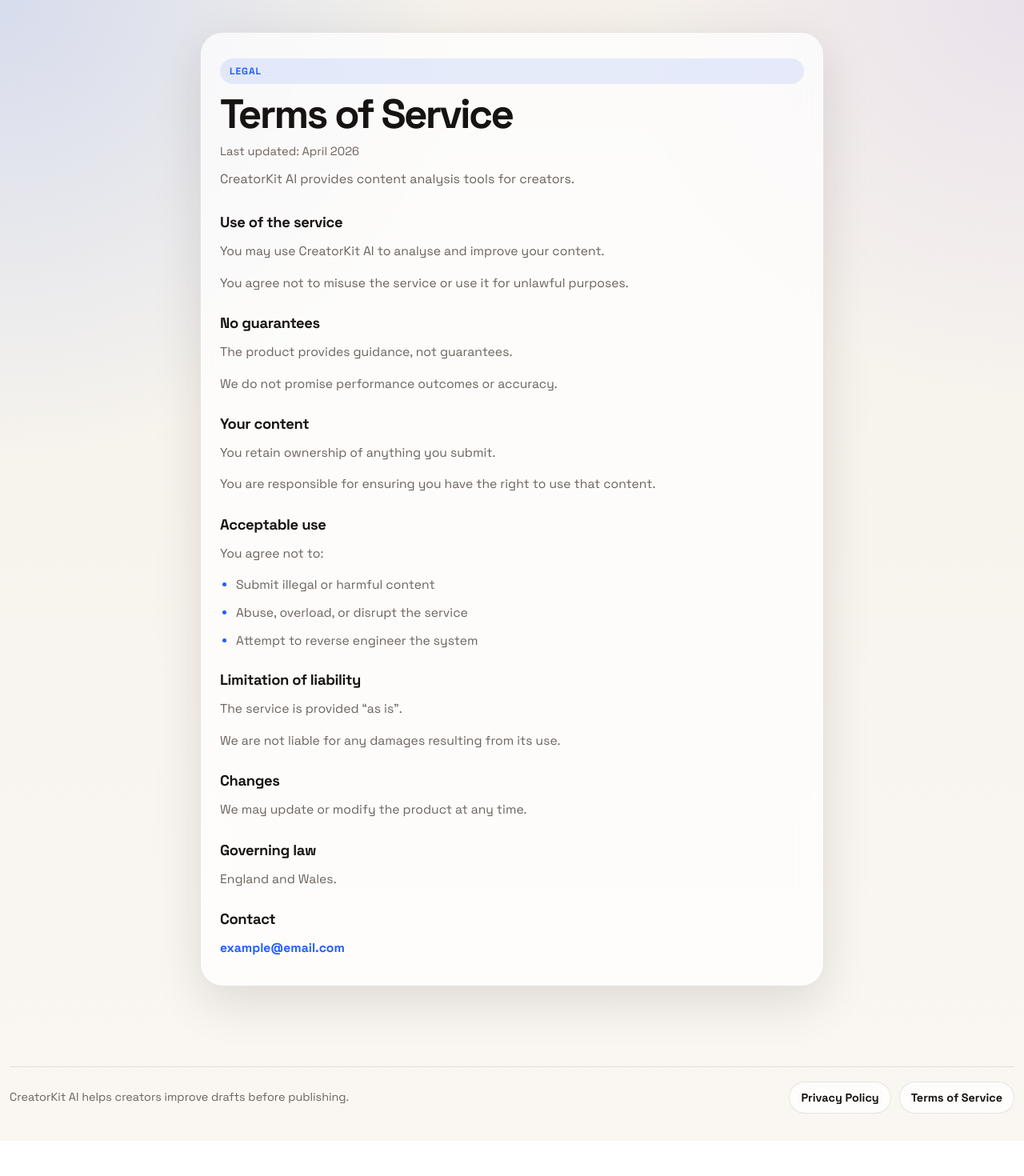
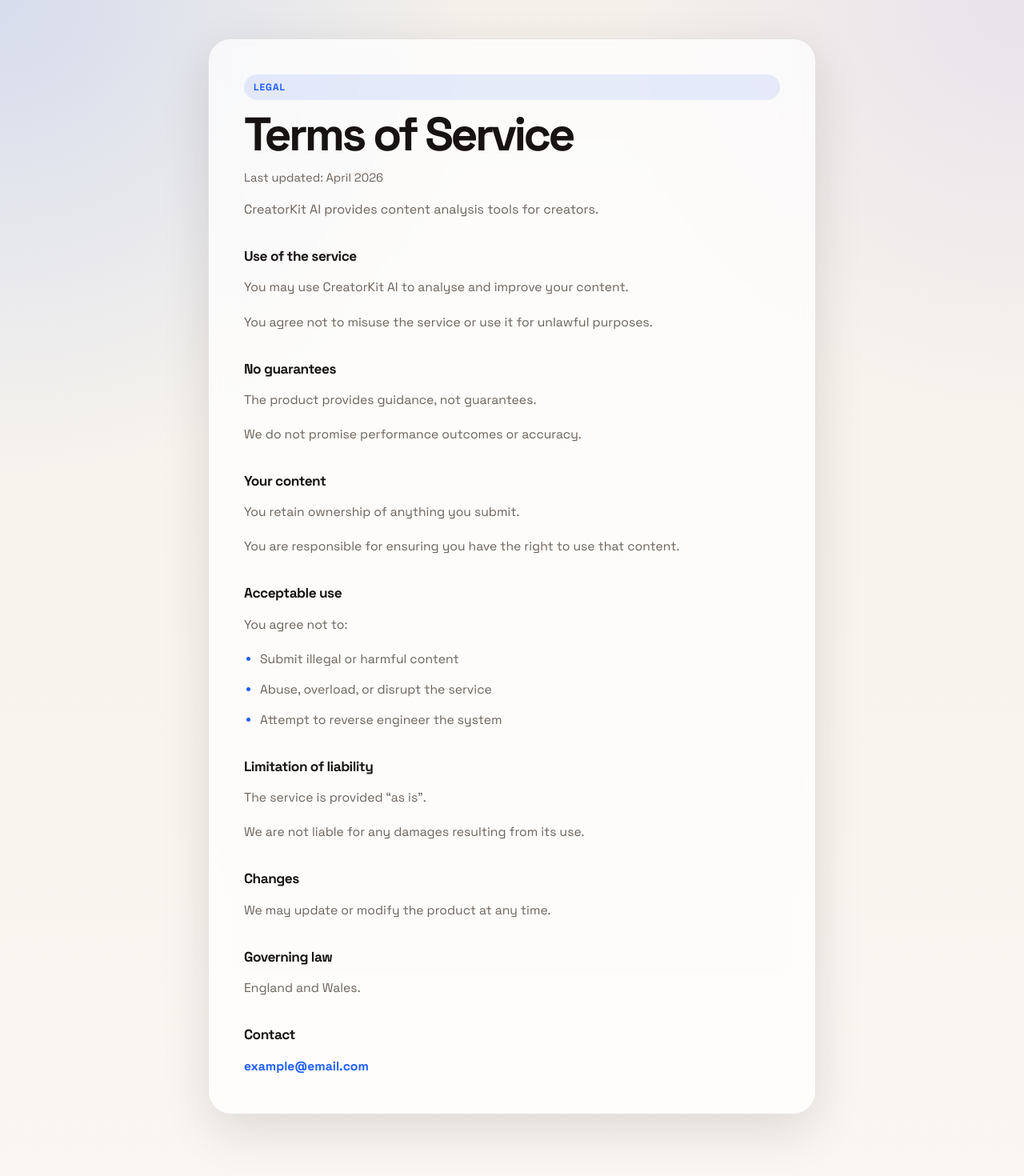
Before and after one commit to Peippo1/creatorkit-ai, a Next.js app in the folder frontend/: page /terms in a window 1280 px wide. Shown: the top 1470 px of the page at 80% size. Before the commit the page ends 1426 px from the top, so only its background shows below. Built offline with nearby package versions, Linux system fonts and the light colour scheme.

Commit message:
polish legal pages and trust text

```diff
--- a/frontend/app/globals.css
+++ b/frontend/app/globals.css
@@ -32,6 +32,15 @@
     linear-gradient(180deg, var(--bg), var(--bg-2));
 }
 
+body {
+  display: flex;
+  flex-direction: column;
+}
+
+main {
+  flex: 1 0 auto;
+}
+
 a {
   color: inherit;
 }
@@ -695,11 +704,11 @@
 
 .legal-page {
   width: min(100%, 100vw);
-  padding: 40px 0 80px;
+  padding: 48px 0 88px;
 }
 
 .legal-shell {
-  width: min(780px, calc(100% - 32px));
+  width: min(760px, calc(100% - 24px));
   margin: 0 auto;
 }
 
@@ -709,77 +718,83 @@
   background: var(--panel);
   box-shadow: var(--shadow);
   backdrop-filter: blur(16px);
-  padding: 32px 24px;
+  padding: clamp(24px, 4vw, 44px);
 }
 
 .legal-header {
   display: grid;
-  gap: 12px;
-  margin-bottom: 28px;
+  gap: 14px;
+  margin-bottom: 32px;
 }
 
 .legal-header h1 {
   margin: 0;
-  font-size: clamp(2.2rem, 4vw, 3.6rem);
-  line-height: 1;
-  letter-spacing: -0.05em;
+  font-size: clamp(2.4rem, 4.6vw, 3.9rem);
+  line-height: 0.98;
+  letter-spacing: -0.06em;
+  text-wrap: balance;
 }
 
 .legal-updated {
   margin: 0;
   color: var(--muted);
   font-size: 0.92rem;
+  line-height: 1.6;
 }
 
 .legal-intro {
   margin: 0;
   color: var(--muted);
   font-size: 1rem;
-  line-height: 1.75;
+  line-height: 1.8;
+  max-width: 60ch;
 }
 
 .legal-sections {
   display: grid;
-  gap: 24px;
+  gap: 32px;
 }
 
 .legal-section {
   display: grid;
-  gap: 12px;
+  gap: 14px;
 }
 
 .legal-section h2 {
   margin: 0;
-  font-size: 1.15rem;
-  line-height: 1.25;
-  letter-spacing: -0.02em;
+  font-size: 1.08rem;
+  line-height: 1.3;
+  letter-spacing: -0.03em;
 }
 
 .legal-section p {
   margin: 0;
   color: var(--muted);
   font-size: 0.98rem;
-  line-height: 1.75;
+  line-height: 1.85;
+  max-width: 68ch;
 }
 
 .legal-list {
   margin: 0;
   padding-left: 20px;
   display: grid;
-  gap: 8px;
-  color: var(--muted);
+  gap: 10px;
+  color: var(--muted);
+  font-size: 0.98rem;
+  line-height: 1.8;
+  max-width: 68ch;
+}
+
+.legal-list li::marker {
+  color: var(--accent);
+}
+
+.legal-contact {
+  margin: 0;
+  color: var(--text);
   font-size: 0.98rem;
   line-height: 1.7;
-}
-
-.legal-list li::marker {
-  color: var(--accent);
-}
-
-.legal-contact {
-  margin: 0;
-  color: var(--text);
-  font-size: 0.98rem;
 }
 
 .legal-contact a {
@@ -789,7 +804,8 @@
 }
 
 .site-footer {
-  padding: 20px 0 34px;
+  margin-top: auto;
+  padding: 0 0 28px;
 }
 
 .site-footer__inner {
@@ -800,14 +816,14 @@
   align-items: center;
   justify-content: space-between;
   gap: 14px;
-  padding-top: 18px;
+  padding-top: 16px;
   border-top: 1px solid var(--line);
 }
 
 .site-footer__copy {
   margin: 0;
   color: var(--muted);
-  font-size: 0.9rem;
+  font-size: 0.82rem;
   line-height: 1.6;
 }
 
@@ -821,8 +837,8 @@
   border: 1px solid var(--line);
   border-radius: 999px;
   background: rgba(255, 255, 255, 0.72);
-  padding: 10px 14px;
-  font-size: 0.9rem;
+  padding: 8px 12px;
+  font-size: 0.82rem;
   font-weight: 700;
   text-decoration: none;
 }
@@ -831,6 +847,52 @@
 .topnav a:hover {
   border-color: rgba(31, 94, 255, 0.28);
   background: rgba(31, 94, 255, 0.08);
+}
+
+.trust-note {
+  margin: 2px 0 0;
+  color: var(--muted);
+  font-size: 0.82rem;
+  line-height: 1.6;
+  max-width: 46ch;
+}
+
+.trust-note strong {
+  color: var(--text);
+  font-weight: 700;
+}
+
+@media (max-width: 640px) {
+  .legal-page {
+    padding: 28px 0 56px;
+  }
+
+  .legal-shell {
+    width: min(100% - 16px, 760px);
+  }
+
+  .legal-card {
+    padding: 22px 18px;
+    border-radius: 24px;
+  }
+
+  .legal-sections {
+    gap: 24px;
+  }
+
+  .legal-section {
+    gap: 12px;
+  }
+
+  .site-footer__inner {
+    width: min(100% - 20px, 1260px);
+    flex-direction: column;
+    align-items: flex-start;
+  }
+
+  .site-footer__nav {
+    width: 100%;
+  }
 }
 
 .workspace {
--- a/frontend/components/analysis-form.tsx
+++ b/frontend/components/analysis-form.tsx
@@ -165,6 +165,10 @@
         </button>
         <span className="helper">Uses your configured API endpoint.</span>
       </div>
+
+      <p className="trust-note">
+        <strong>Trust note:</strong> We do not use your content to train models.
+      </p>
     </form>
   )
 }
```
